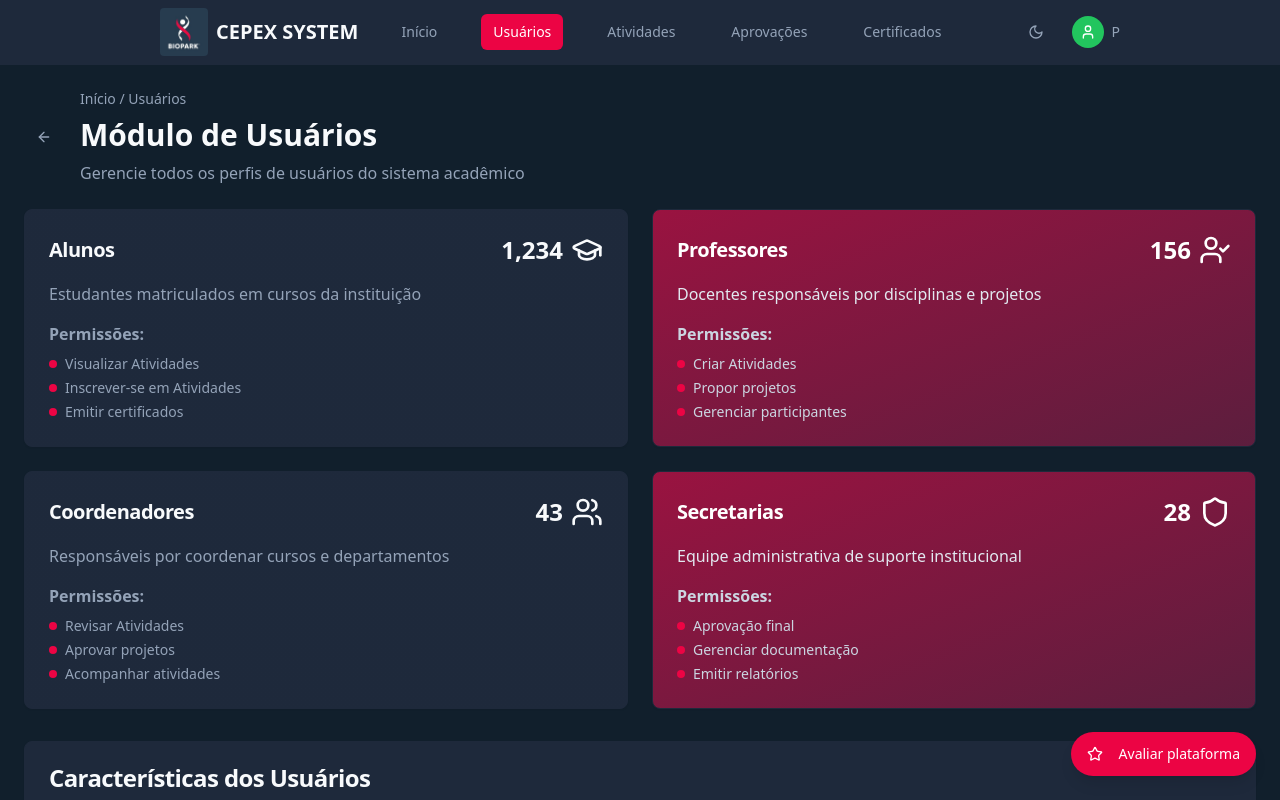
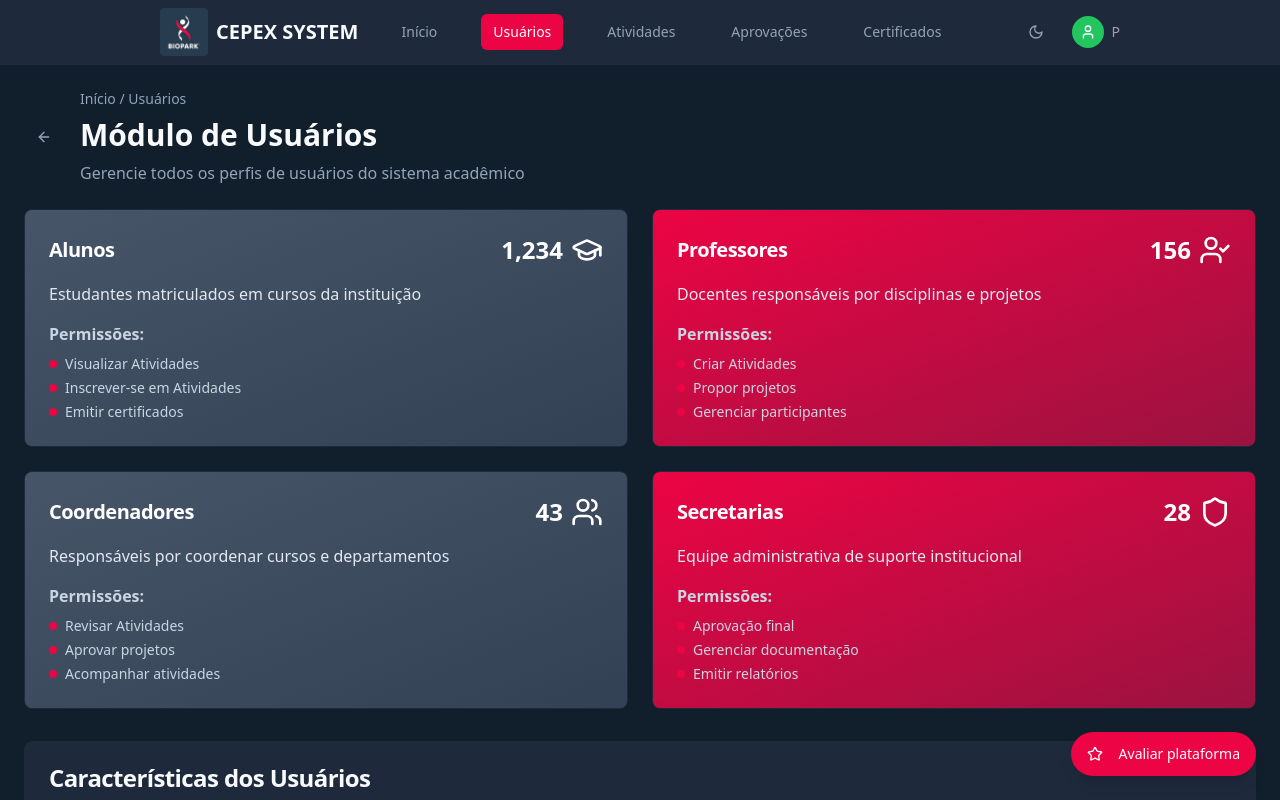
Before and after one commit to AmandaLFreitas/cepex-system-front-end, a React (Vite) app: page /usuarios in a window 1280 px wide. Shown: the top 800 px of the page. Built offline with nearby package versions, Linux system fonts and the light colour scheme.

Commit message:
feat: Modificando as cores dos card da página Activies, Approvals, Cerfiticates, Users

```diff
--- a/src/pages/Activities.tsx
+++ b/src/pages/Activities.tsx
@@ -36,7 +36,7 @@ const Activities = () => {
       title: "Monitorias",
       description: "Apoio acadêmico em disciplinas específicas com estudantes monitores",
       icon: Users,
-      color: "bg-gradient-to-br from-[#EC0444]/30 to-[#EC0444]/10",
+      color: "bg-gradient-to-br from-[#EC0444]/50 to-[#EC0444]/50",
       detailText: "Estudantes monitores auxiliam colegas em disciplinas específicas",
       route: "/monitorias"
     },
@@ -45,7 +45,7 @@ const Activities = () => {
       title: "Projetos de Pesquisa",
       description: "Iniciação científica e projetos de pesquisa acadêmica",
       icon: BookOpen,
-      color: "bg-gradient-to-br from-blue-800/40 to-blue-800/10",
+      color: "bg-gradient-to-br from-blue-500/50 to-blue-600/50",
       detailText: "Projetos de iniciação científica e desenvolvimento acadêmico",
       route: "/projetos-pesquisa"
     },
@@ -54,7 +54,7 @@ const Activities = () => {
       title: "Projetos de Extensão",
       description: "Projetos que conectam a universidade à comunidade",
       icon: Heart,
-      color: "bg-gradient-to-br from-green-800/40 to-green-800/10",
+      color: "bg-gradient-to-br from-green-500/50 to-green-600/50",
       detailText: "Projetos que conectam a universidade com a comunidade",
       route: "/projetos-extensao"
     }
@@ -104,7 +104,7 @@ const Activities = () => {
                   </div>
                 </CardHeader>
                 <CardContent className="space-y-4">
-                  <p className="text-muted-foreground text-center">
+                  <p className="text-foreground text-center">
                     {type.description}
                   </p>
                   <div className="flex flex-col gap-2">
--- a/src/pages/Approvals.tsx
+++ b/src/pages/Approvals.tsx
@@ -16,7 +16,7 @@ const Approvals = () => {
       title: "Criação do Evento",
       role: "Professor",
       description: "Professor propõe um evento com todos os detalhes necessários",
-      color: "bg-gradient-to-br from-blue-500/20 to-blue-600/30",
+      color: "bg-gradient-to-br from-blue-500/50 to-blue-600/50",
       icon: User
     },
     {
@@ -24,7 +24,7 @@ const Approvals = () => {
       title: "Revisão Inicial",
       role: "Coordenador",
       description: "Coordenador analisa viabilidade acadêmica e adequação",
-      color: "bg-gradient-to-br from-purple-500/20 to-purple-600/30",
+      color: "bg-gradient-to-br from-purple-500/50 to-purple-600/50",
       icon: Users
     },
     {
@@ -32,7 +32,7 @@ const Approvals = () => {
       title: "Aprovação Final",
       role: "Secretaria",
       description: "Secretaria valida e confirma disponibilidade de recursos",
-      color: "bg-gradient-to-br from-green-500/20 to-green-600/30",
+      color: "bg-gradient-to-br from-green-500/50 to-green-600/50",
       icon: Shield
     },
     {
@@ -40,7 +40,7 @@ const Approvals = () => {
       title: "Publicação",
       role: "Sistema",
       description: "Evento é publicado e disponibilizado para inscrições",
-      color: "bg-gradient-to-br from-[#EC0444]/20 to-[#EC0444]/30",
+      color: "bg-gradient-to-br from-[#EC0444]/50 to-[#EC0444]/50",
       icon: Globe
     }
   ];
@@ -139,8 +139,8 @@ const Approvals = () => {
                         </CardTitle>
                       </CardHeader>
                       <CardContent>
-                        <p className="text-sm text-muted-foreground mb-2 font-semibold">{step.role}</p>
-                        <p className="text-sm text-muted-foreground">{step.description}</p>
+                        <p className="text-sm text-foreground mb-2 font-semibold">{step.role}</p>
+                        <p className="text-sm text-foreground">{step.description}</p>
                       </CardContent>
                     </Card>
 
--- a/src/pages/Certificates.tsx
+++ b/src/pages/Certificates.tsx
@@ -15,25 +15,25 @@ const Certificates = () => {
       title: "Geração Automática",
       description: "Certificados gerados automaticamente após conclusão do evento",
       icon: FileText,
-      color: "bg-gradient-to-br from-blue-800/30 to-blue-800/10"
+      color: "bg-gradient-to-br from-blue-500/50 to-blue-600/50"
     },
     {
       title: "Assinaturas Digitais",
       description: "Assinaturas digitais do coordenador e secretaria acadêmica",
       icon: PenTool,
-      color: "bg-gradient-to-br from-green-800/30 to-green-800/10"
+      color: "bg-gradient-to-br from-green-500/50 to-green-600/50"
     },
     {
       title: "Código de Verificação",
       description: "Código único para validação da autenticidade do certificado",
       icon: Lock,
-      color: "bg-gradient-to-br from-[#EC0444]/30 to-[#EC0444]/10"
+      color: "bg-gradient-to-br from-[#EC0444]/50 to-[#EC0444]/50"
     },
     {
       title: "Opção de Impressão",
       description: "Certificados disponíveis em formato digital para impressão",
       icon: Printer,
-      color: "bg-gradient-to-br from-purple-800/30 to-purple-800/10"
+      color: "bg-gradient-to-br from-purple-500/50 to-purple-600/50"
     }
   ];
 
@@ -104,7 +104,7 @@ const Certificates = () => {
                   </CardTitle>
                 </CardHeader>
                 <CardContent>
-                  <p className="text-muted-foreground text-xs">
+                  <p className="text-foreground text-xs">
                     {feature.description}
                   </p>
                 </CardContent>
--- a/src/pages/Users.tsx
+++ b/src/pages/Users.tsx
@@ -15,8 +15,8 @@ const Users = () => {
       title: "Alunos",
       description: "Estudantes matriculados em cursos da instituição",
       icon: GraduationCap,
-      color: "bg-gradient-to-br from-card to-card/80",
-      textColor: "text-foreground",
+      color: "bg-gradient-to-br from-slate-600 to-slate-700",
+      textColor: "text-white",
       count: "1,234",
       permissions: [
         "Visualizar Atividades",
@@ -28,7 +28,7 @@ const Users = () => {
       title: "Professores",
       description: "Docentes responsáveis por disciplinas e projetos",
       icon: UserCheck,
-      color: "bg-gradient-to-br from-[#EC0444]/60 to-[#EC0444]/30",
+      color: "bg-gradient-to-br from-[#EC0444] to-[#EC0444]/60",
       textColor: "text-white",
       count: "156",
       permissions: [
@@ -41,8 +41,8 @@ const Users = () => {
       title: "Coordenadores",
       description: "Responsáveis por coordenar cursos e departamentos",
       icon: UsersIcon,
-      color: "bg-gradient-to-br from-card to-card/80",
-      textColor: "text-foreground",
+      color: "bg-gradient-to-br from-slate-600 to-slate-700",
+      textColor: "text-white",
       count: "43",
       permissions: [
         "Revisar Atividades",
@@ -54,7 +54,7 @@ const Users = () => {
       title: "Secretarias",
       description: "Equipe administrativa de suporte institucional",
       icon: Shield,
-      color: "bg-gradient-to-br from-[#EC0444]/60 to-[#EC0444]/30",
+      color: "bg-gradient-to-br from-[#EC0444] to-[#EC0444]/60",
       textColor: "text-white",
       count: "28",
       permissions: [
```
